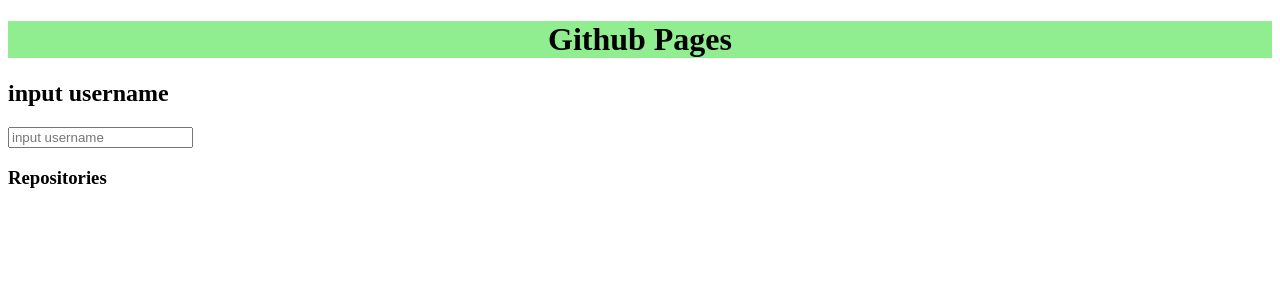
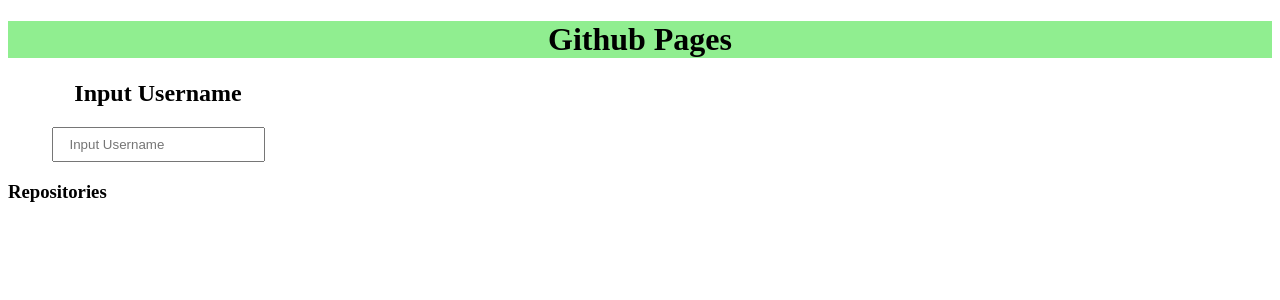
Before and after one commit to judyrop/githubapp-ip, an Angular app in the folder GithubWeb/: page / in a window 1280 px wide. Shown: the top 300 px of the page. Built offline with nearby package versions, Linux system fonts and the light colour scheme.

Commit message:
added some functions to code

```diff
--- a/GithubWeb/src/app/search/search.component.css
+++ b/GithubWeb/src/app/search/search.component.css
@@ -0,0 +1,9 @@
+.search{
+    max-width: 300px;
+   text-align: center;
+
+}
+.search input{
+    width: 100;
+    padding: 8px 16px;
+}
--- a/GithubWeb/src/app/search/search.component.html
+++ b/GithubWeb/src/app/search/search.component.html
@@ -1,4 +1,4 @@
 <div class="search">
-    <h2>input username</h2>
-    <input type="text" placeholder="input username">
+    <h2>Input Username</h2>
+    <input type="text" placeholder="Input Username">
 </div>
```
